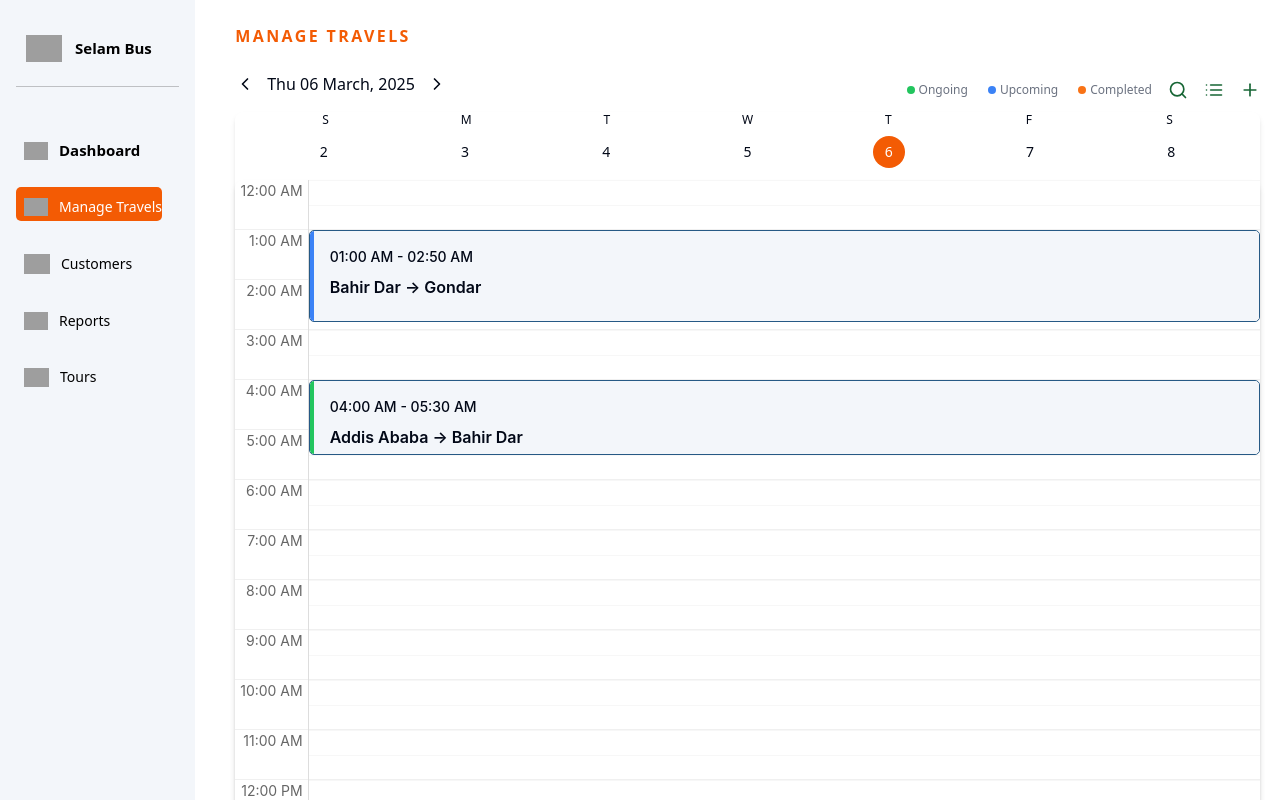
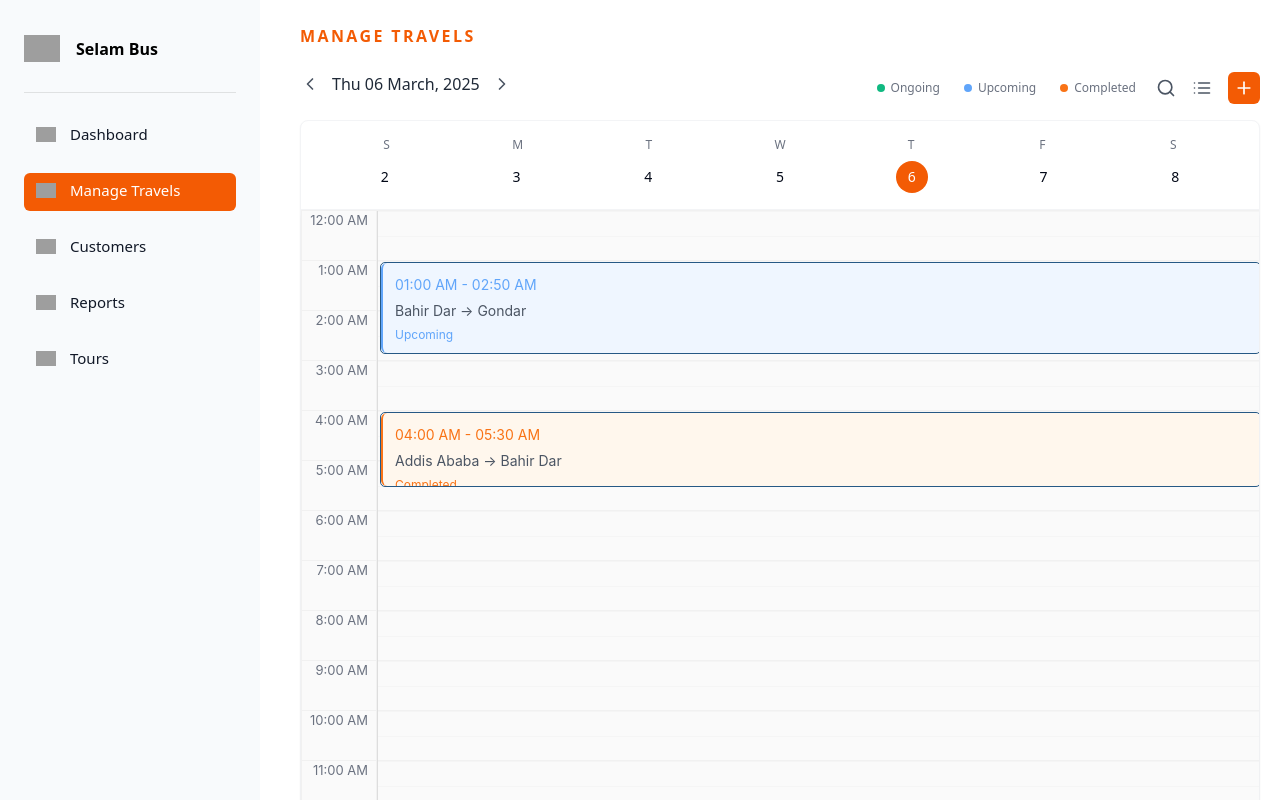
Before and after one commit to yigebis/Hawir, a React (Vite) app: page /manage-travels in a window 1280 px wide. Shown: the top 800 px of the page. Built offline with nearby package versions, Linux system fonts and the light colour scheme; grey boxes are pictures that could not be loaded.

Commit message:
Refine Manage Travels UI
Refine the UI of the 'Manage Travels' section to enhance readability, alignment, and consistency. Adjust sidebar styling, calendar view, card design, color indicators, typography, and spacing.

```diff
--- a/src/components/dashboard/DashboardLayout.tsx
+++ b/src/components/dashboard/DashboardLayout.tsx
@@ -20,10 +20,10 @@ const DashboardLayout: React.FC<DashboardLayoutProps> = ({
     <div className="bg-white overflow-hidden">
       <div className="bg-white pr-5 max-md:max-w-full">
         <div className="gap-5 flex max-md:flex-col max-md:items-stretch">
-          <div className="w-[16%] max-md:w-full max-md:ml-0">
+          <div className="w-[260px] max-md:w-full max-md:ml-0">
             <Sidebar />
           </div>
-          <div className="w-[84%] ml-5 max-md:w-full max-md:ml-0">
+          <div className="flex-1 ml-5 max-md:w-full max-md:ml-0">
             <main className="w-full mt-6 max-md:max-w-full max-md:mt-10">
               {showHeader && <DashboardHeader />}
               {showDefault ? (
--- a/src/components/dashboard/Sidebar.tsx
+++ b/src/components/dashboard/Sidebar.tsx
@@ -7,30 +7,30 @@ const Sidebar: React.FC = () => {
   const path = location.pathname;
 
   return (
-    <aside className="bg-[rgba(243,246,250,1)] flex w-full flex-col items-stretch text-black mx-auto pt-[30px] pb-[441px] px-4 max-md:mt-6 max-md:pb-[100px]">
-      <div className="flex items-stretch gap-[13px] text-[15px] font-semibold leading-none ml-2.5">
+    <aside className="bg-[#F8FAFC] flex w-[260px] flex-col items-stretch text-black mx-auto pt-[30px] pb-[441px] px-6 max-md:mt-6 max-md:pb-[100px]">
+      <div className="flex items-center gap-[16px] text-[16px] font-semibold leading-none mb-6">
         <img
           src="https://cdn.builder.io/api/v1/image/assets/091e50b0e3084a89a54855377607a220/641273b6196bb7c5fbc8634b7c433a5e44d67b761f08127ff70cd2a1af3bdcfa?placeholderIfAbsent=true"
           alt="Selam Bus Logo"
           className="aspect-[0.95] object-contain w-9 shrink-0"
         />
-        <div className="my-auto">Selam Bus</div>
+        <div>Selam Bus</div>
       </div>
-      <div className="bg-[rgba(0,0,0,0.22)] flex shrink-0 h-px mt-[18px]" />
+      <div className="bg-[rgba(0,0,0,0.10)] flex shrink-0 h-px mb-6" />
 
-      <nav className="mt-11">
-        <ul className="flex flex-col gap-4">
+      <nav>
+        <ul className="flex flex-col gap-5">
           <li>
             <Link to="/" className="block">
               <div className="relative">
-                <div className={`${path === '/' ? 'bg-[rgba(243,91,4,1)]' : 'bg-transparent'} absolute inset-0 w-[146px] h-[34px] rounded-[5px]`} />
-                <div className="relative z-10 flex items-center gap-[11px] pl-2 py-2">
+                <div className={`${path === '/' ? 'bg-[rgba(243,91,4,1)]' : 'bg-transparent'} absolute inset-0 w-full h-[38px] rounded-[6px]`} />
+                <div className="relative z-10 flex items-center gap-[14px] pl-3 py-2">
                   <img
                     src="https://cdn.builder.io/api/v1/image/assets/091e50b0e3084a89a54855377607a220/717bbb1e8d3120a2eee3c7e0586da1875fa30e019232df1d67d43c8a388413b8?placeholderIfAbsent=true"
                     alt="Dashboard Icon"
-                    className="aspect-[1] object-contain w-6 shrink-0"
+                    className="aspect-[1] object-contain w-5 shrink-0"
                   />
-                  <span className={`${path === '/' ? 'text-white' : 'text-black'} text-[15px] font-semibold leading-none`}>
+                  <span className={`${path === '/' ? 'text-white' : 'text-[#111827]'} text-[15px] font-medium leading-none`}>
                     Dashboard
                   </span>
                 </div>
@@ -40,14 +40,14 @@ const Sidebar: React.FC = () => {
           <li>
             <Link to="/manage-travels" className="block">
               <div className="relative">
-                <div className={`${path === '/manage-travels' ? 'bg-[rgba(243,91,4,1)]' : 'bg-transparent'} absolute inset-0 w-[146px] h-[34px] rounded-[5px]`} />
-                <div className="relative z-10 flex items-center gap-[11px] pl-2 py-2">
+                <div className={`${path === '/manage-travels' ? 'bg-[rgba(243,91,4,1)]' : 'bg-transparent'} absolute inset-0 w-full h-[38px] rounded-[6px]`} />
+                <div className="relative z-10 flex items-center gap-[14px] pl-3 py-2">
                   <img
                     src="https://cdn.builder.io/api/v1/image/assets/091e50b0e3084a89a54855377607a220/ce569e8fac2f33fd8b6b9baaf9a1a608536d8eeb9eb61cbcb9d73c1bc064b63f?placeholderIfAbsent=true"
                     alt="Manage Travels Icon"
-                    className="aspect-[1] object-contain w-6 shrink-0"
+                    className="aspect-[1] object-contain w-5 shrink-0"
                   />
-                  <span className={`${path === '/manage-travels' ? 'text-white' : 'text-black'} text-sm font-medium leading-none`}>
+                  <span className={`${path === '/manage-travels' ? 'text-white' : 'text-[#111827]'} text-[15px] font-medium leading-none`}>
                     Manage Travels
                   </span>
                 </div>
@@ -55,35 +55,35 @@ const Sidebar: React.FC = () => {
             </Link>
           </li>
           <li>
-            <div className="flex items-center gap-[11px] pl-2 py-2">
+            <div className="flex items-center gap-[14px] pl-3 py-2">
               <img
                 src="https://cdn.builder.io/api/v1/image/assets/091e50b0e3084a89a54855377607a220/508be3be296baa6b39d8d6a71ce791e36dc90774322ee153935148d2f91a49d8?placeholderIfAbsent=true"
                 alt="Customers Icon"
-                className="aspect-[1] object-contain w-[26px] shrink-0"
+                className="aspect-[1] object-contain w-5 shrink-0"
               />
-              <span className="text-sm font-medium leading-none">
+              <span className="text-[15px] text-[#111827] font-medium leading-none">
                 Customers
               </span>
             </div>
           </li>
           <li>
-            <div className="flex items-center gap-[11px] pl-2 py-2">
+            <div className="flex items-center gap-[14px] pl-3 py-2">
               <img
                 src="https://cdn.builder.io/api/v1/image/assets/091e50b0e3084a89a54855377607a220/5d1aee4a76e528dd8cc63bec7f10b603f276fbbc7b3762f31afe03be58c998db?placeholderIfAbsent=true"
                 alt="Reports Icon"
-                className="aspect-[1] object-contain w-6 shrink-0"
+                className="aspect-[1] object-contain w-5 shrink-0"
               />
-              <span className="text-sm font-medium leading-none">Reports</span>
+              <span className="text-[15px] text-[#111827] font-medium leading-none">Reports</span>
             </div>
           </li>
           <li>
-            <div className="flex items-center gap-[11px] pl-2 py-2">
+            <div className="flex items-center gap-[14px] pl-3 py-2">
               <img
                 src="https://cdn.builder.io/api/v1/image/assets/091e50b0e3084a89a54855377607a220/81453af59fc1f10e9f7786cdd0931180dca359e1869aed968f2bbfe1b0e269f4?placeholderIfAbsent=true"
                 alt="Tours Icon"
-                className="aspect-[1] object-contain w-[25px] shrink-0"
+                className="aspect-[1] object-contain w-5 shrink-0"
               />
-              <span className="text-sm font-medium leading-none">Tours</span>
+              <span className="text-[15px] text-[#111827] font-medium leading-none">Tours</span>
             </div>
           </li>
         </ul>
--- a/src/components/travels/TravelCalendar.tsx
+++ b/src/components/travels/TravelCalendar.tsx
@@ -2,7 +2,6 @@
 import React, { useState, useMemo, useEffect } from "react";
 import { Calendar, momentLocalizer, Views, SlotInfo } from 'react-big-calendar';
 import moment from 'moment';
-import { ChevronLeft, ChevronRight } from "lucide-react";
 import TravelEvent, { TravelEventType } from "./TravelEvent";
 import 'react-big-calendar/lib/css/react-big-calendar.css';
 import { format, addDays, subDays, startOfWeek, endOfWeek, isSameDay, isToday, startOfDay } from "date-fns";
@@ -39,7 +38,7 @@ const TravelCalendar: React.FC<TravelCalendarProps> = ({
       title: "Addis Ababa → Bahir Dar",
       start: new Date(new Date().setHours(4, 0, 0)),
       end: new Date(new Date().setHours(5, 30, 0)),
-      color: "green"
+      color: "orange"
     },
     {
       id: 3,
@@ -67,7 +66,7 @@ const TravelCalendar: React.FC<TravelCalendarProps> = ({
       title: "Bahir Dar → Gondar",
       start: new Date(startOfDay(addDays(new Date(), 2)).setHours(7, 0, 0)),
       end: new Date(startOfDay(addDays(new Date(), 2)).setHours(8, 30, 0)),
-      color: "blue"
+      color: "green"
     }
   ]);
 
@@ -121,7 +120,7 @@ const TravelCalendar: React.FC<TravelCalendarProps> = ({
     ),
     toolbar: () => null, // We'll handle toolbar ourselves
     timeGutterHeader: () => (
-      <div className="px-2 py-2 bg-[#C1C6D0] border-t border-b border-gray-400 text-xs">
+      <div className="px-2 py-2 text-xs text-gray-500 font-normal border-b border-gray-200">
         All-day
       </div>
     )
@@ -130,17 +129,17 @@ const TravelCalendar: React.FC<TravelCalendarProps> = ({
   // Custom styles for the calendar
   const calendarStyles = {
     height: 600,
-    className: "custom-calendar bg-white rounded-lg shadow-md"
+    className: "custom-calendar bg-white rounded-lg shadow-sm"
   };
 
   return (
-    <div className="bg-white rounded-lg shadow-md">
+    <div className="bg-white rounded-lg shadow-sm border border-gray-100">
       {/* Custom week day selector (only shown in day view) */}
       {viewMode === "day" && (
-        <div className="px-5 pb-3">
+        <div className="px-5 py-4 border-b border-gray-100">
           <div className="grid grid-cols-7 text-center mb-2">
             {['S', 'M', 'T', 'W', 'T', 'F', 'S'].map((day, index) => (
-              <div key={index} className="text-xs font-medium">
+              <div key={index} className="text-xs font-medium text-gray-500">
                 {day}
               </div>
             ))}
@@ -154,8 +153,8 @@ const TravelCalendar: React.FC<TravelCalendarProps> = ({
                     isSameDay(date, selectedDate)
                       ? 'bg-[#F35B04] text-white'
                       : isToday(date)
-                      ? 'bg-gray-200'
-                      : 'hover:bg-gray-100'
+                      ? 'bg-gray-100'
+                      : 'hover:bg-gray-50'
                   }`}
                 >
                   {format(date, "d")}
--- a/src/components/travels/TravelEvent.tsx
+++ b/src/components/travels/TravelEvent.tsx
@@ -14,27 +14,52 @@ interface EventProps {
 }
 
 const TravelEvent: React.FC<EventProps> = ({ event }) => {
-  // Determine border color based on event color
-  const getBorderColor = () => {
+  // Determine background and text color based on event color
+  const getStyles = () => {
     switch(event.color) {
       case 'blue':
-        return 'border-l-blue-500';
+        return {
+          bg: 'bg-[#EFF6FF]',
+          border: 'border-l-[#60A5FA]',
+          text: 'text-[#60A5FA]',
+          status: 'Upcoming'
+        };
       case 'green':
-        return 'border-l-green-500';
+        return {
+          bg: 'bg-[#F0FDF4]',
+          border: 'border-l-[#10B981]',
+          text: 'text-[#10B981]',
+          status: 'Ongoing'
+        };
       case 'orange':
-        return 'border-l-orange-500';
+        return {
+          bg: 'bg-[#FFF7ED]',
+          border: 'border-l-[#F97316]',
+          text: 'text-[#F97316]',
+          status: 'Completed'
+        };
       default:
-        return 'border-l-gray-500';
+        return {
+          bg: 'bg-[#F3F6FA]',
+          border: 'border-l-gray-300',
+          text: 'text-gray-500',
+          status: 'Unknown'
+        };
     }
   };
 
+  const styles = getStyles();
+
   return (
-    <div className={`p-4 rounded bg-[#F3F6FA] border-l-4 ${getBorderColor()} h-full overflow-hidden cursor-pointer hover:bg-[#E6EDF7] transition-colors`}>
-      <div className="text-sm font-medium mb-2">
+    <div className={`p-3 rounded-md ${styles.bg} border-l-2 ${styles.border} h-full overflow-hidden cursor-pointer hover:bg-opacity-80 transition-colors shadow-sm`}>
+      <div className={`text-sm font-normal mb-1.5 ${styles.text}`}>
         {event.start.toLocaleTimeString([], {hour: '2-digit', minute:'2-digit'})} - {event.end.toLocaleTimeString([], {hour: '2-digit', minute:'2-digit'})}
       </div>
-      <div className="text-base font-semibold">
+      <div className="text-sm text-gray-600 mb-1.5">
         {event.title}
+      </div>
+      <div className={`text-xs ${styles.text}`}>
+        {styles.status}
       </div>
     </div>
   );
--- a/src/pages/ManageTravels.tsx
+++ b/src/pages/ManageTravels.tsx
@@ -66,7 +66,7 @@ const ManageTravels: React.FC = () => {
   return (
     <DashboardLayout showHeader={false}>
       <div className="flex flex-col">
-        <div className="flex flex-col mb-3">
+        <div className="flex flex-col mb-4">
           <h1 className="text-[#F35B04] text-base font-bold tracking-[2.4px] uppercase mb-6">
             MANAGE TRAVELS
           </h1>
@@ -75,31 +75,31 @@ const ManageTravels: React.FC = () => {
             <div className="flex items-center gap-4">
               <div className="flex items-center gap-3 mr-4">
                 <ChevronLeft
-                  className="w-5 h-5 cursor-pointer"
+                  className="w-5 h-5 cursor-pointer text-gray-600 hover:text-gray-900"
                   onClick={handlePreviousPeriod}
                 />
-                <span className="text-base font-medium">
+                <span className="text-base font-medium text-gray-800">
                   {getDateRangeText()}
                 </span>
                 <ChevronRight
-                  className="w-5 h-5 cursor-pointer"
+                  className="w-5 h-5 cursor-pointer text-gray-600 hover:text-gray-900"
                   onClick={handleNextPeriod}
                 />
               </div>
             </div>
 
-            <div className="flex items-center gap-4 mt-2">
-              <div className="flex gap-5">
-                <div className="flex items-center gap-1">
-                  <div className="w-2 h-2 rounded-full bg-green-500"></div>
+            <div className="flex items-center gap-5">
+              <div className="flex items-center gap-6">
+                <div className="flex items-center gap-1.5">
+                  <div className="w-2 h-2 rounded-full bg-[#10B981]"></div>
                   <span className="text-xs text-gray-500">Ongoing</span>
                 </div>
-                <div className="flex items-center gap-1">
-                  <div className="w-2 h-2 rounded-full bg-blue-500"></div>
+                <div className="flex items-center gap-1.5">
+                  <div className="w-2 h-2 rounded-full bg-[#60A5FA]"></div>
                   <span className="text-xs text-gray-500">Upcoming</span>
                 </div>
-                <div className="flex items-center gap-1">
-                  <div className="w-2 h-2 rounded-full bg-orange-500"></div>
+                <div className="flex items-center gap-1.5">
+                  <div className="w-2 h-2 rounded-full bg-[#F97316]"></div>
                   <span className="text-xs text-gray-500">Completed</span>
                 </div>
               </div>
@@ -110,31 +110,33 @@ const ManageTravels: React.FC = () => {
                     <input
                       type="text"
                       placeholder="Search..."
-                      className="absolute right-0 top-[-8px] w-44 h-8 pl-2 pr-8 border border-gray-300 rounded-md text-sm"
+                      className="absolute right-0 top-[-8px] w-44 h-8 pl-2 pr-8 border border-gray-200 rounded-md text-sm"
                       autoFocus
                       onBlur={() => setTimeout(() => setShowSearchInput(false), 100)}
                     />
                   )}
                   <Search
-                    className="w-5 h-5 text-green-800 cursor-pointer relative z-10"
+                    className="w-5 h-5 text-gray-600 hover:text-gray-900 cursor-pointer relative z-10"
                     onClick={toggleSearch}
                   />
                 </div>
                 {viewMode === "day" ? (
                   <List
-                    className="w-5 h-5 text-green-800 cursor-pointer"
+                    className="w-5 h-5 text-gray-600 hover:text-gray-900 cursor-pointer"
                     onClick={toggleViewMode}
                   />
                 ) : (
                   <Calendar
-                    className="w-5 h-5 text-green-800 cursor-pointer"
+                    className="w-5 h-5 text-gray-600 hover:text-gray-900 cursor-pointer"
                     onClick={toggleViewMode}
                   />
                 )}
-                <Plus
-                  className="w-5 h-5 text-green-800 cursor-pointer"
+                <button
+                  className="flex items-center justify-center w-8 h-8 rounded-md bg-[#F35B04] text-white cursor-pointer"
                   onClick={() => handleAddTrip()}
-                />
+                >
+                  <Plus className="w-5 h-5" />
+                </button>
               </div>
             </div>
           </div>
--- a/src/styles/calendar.css
+++ b/src/styles/calendar.css
@@ -8,6 +8,8 @@
   padding: 10px 0;
   font-size: 12px;
   font-weight: 500;
+  color: #6B7280;
+  border-bottom: 1px solid #F1F1F1;
 }
 
 .rbc-header span {
@@ -23,6 +25,7 @@
   border: none;
   color: inherit;
   padding: 0;
+  margin: 1px 2px;
 }
 
 .rbc-event-wrapper {
@@ -34,13 +37,16 @@
 }
 
 .rbc-time-slot {
-  font-size: 14px;
-  color: #666;
+  font-size: 13px;
+  color: #6B7280;
+  font-weight: normal;
 }
 
 .rbc-label {
-  font-size: 14px;
-  color: #666;
+  font-size: 13px;
+  color: #6B7280;
+  font-weight: normal;
+  padding: 8px;
 }
 
 .rbc-time-view {
@@ -49,7 +55,7 @@
 }
 
 .rbc-time-content {
-  border-top: none;
+  border-top: 1px solid #F1F1F1;
 }
 
 .rbc-time-header {
@@ -62,7 +68,7 @@
 }
 
 .rbc-today {
-  background-color: white;
+  background-color: #FAFAFA;
 }
 
 .rbc-toolbar {
@@ -75,6 +81,7 @@
 .rbc-toolbar-label {
   font-weight: 500;
   font-size: 16px;
+  color: #111827;
 }
 
 .rbc-time-gutter .rbc-timeslot-group {
@@ -83,7 +90,7 @@
 
 .rbc-timeslot-group {
   min-height: 50px;
-  border-bottom: 1px solid #f0f0f0;
+  border-bottom: 1px solid #F1F1F1;
 }
 
 .rbc-day-slot .rbc-events-container {
@@ -94,3 +101,28 @@
   background-color: #F35B04;
   height: 2px;
 }
+
+.rbc-time-gutter {
+  background-color: #FAFAFA;
+}
+
+.rbc-time-view .rbc-allday-cell {
+  height: auto;
+  max-height: 50px;
+}
+
+.rbc-row {
+  min-height: 30px;
+}
+
+.rbc-time-column {
+  border-left: 1px solid #F1F1F1;
+}
+
+.rbc-day-slot .rbc-time-slot {
+  border-top: 1px solid #F5F5F5;
+}
+
+.rbc-day-bg + .rbc-day-bg {
+  border-left: 1px solid #F1F1F1;
+}
```
